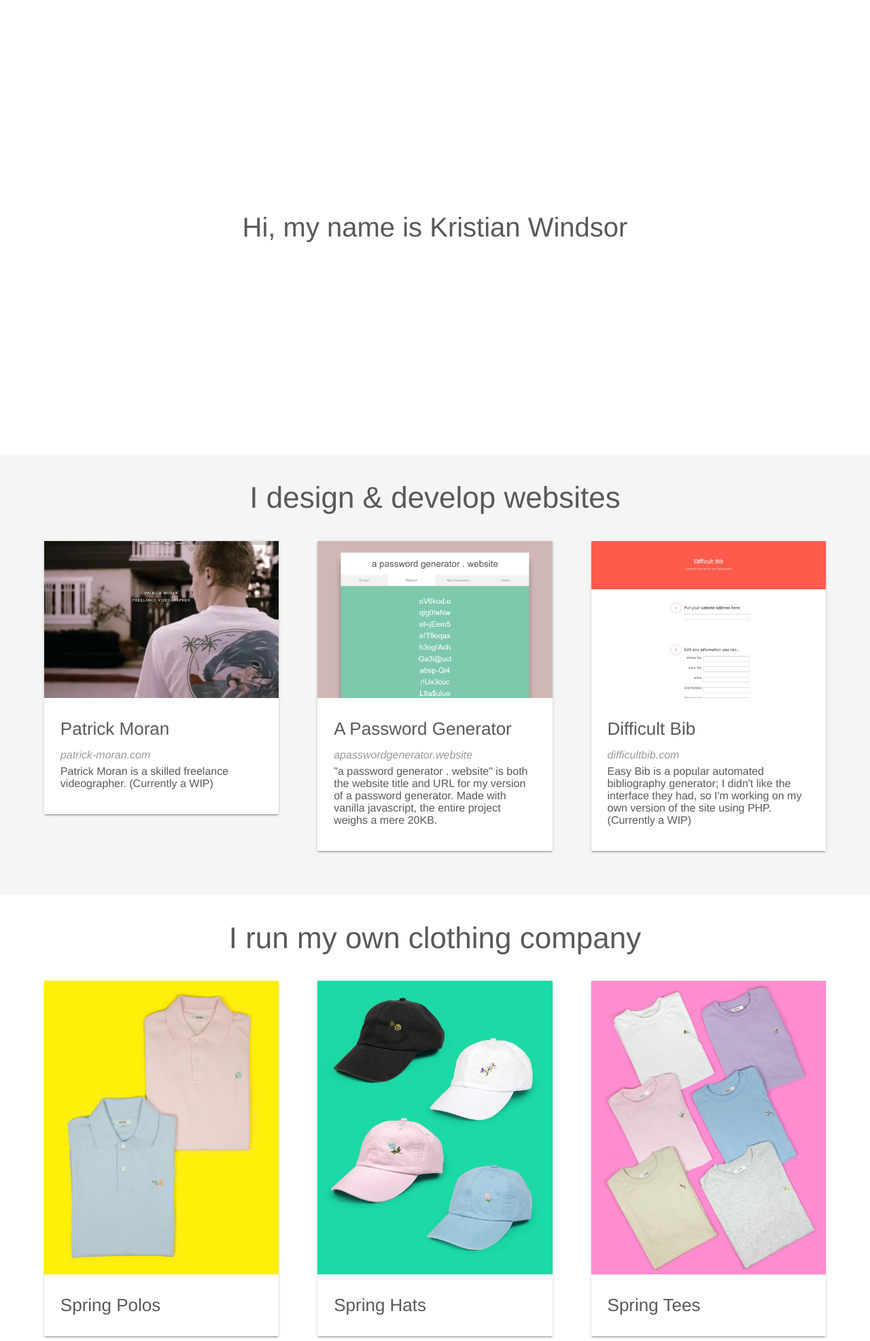
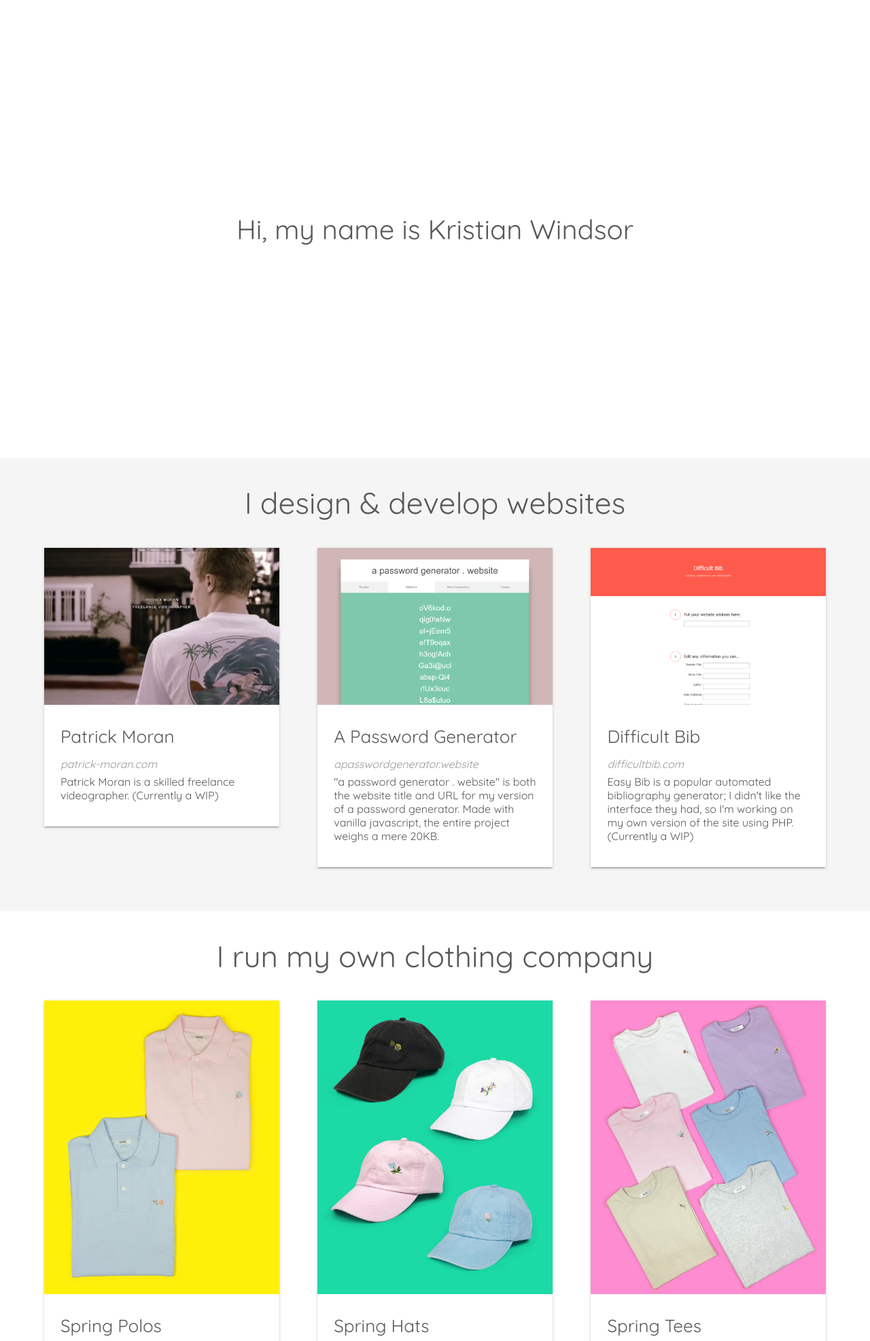
Before and after one commit to KristianWindsor/kristianwindsor.com, a PHP site: page / in a window 1280 px wide. Shown: the top 1973 px of the page at 68% size. Run offline with PHP 8.4, Linux system fonts and the light colour scheme; some web fonts are replaced.

Commit message:
added quicksand font

```diff
--- a/src/index.html
+++ b/src/index.html
@@ -5,6 +5,7 @@
 		<title>
 			Kristian Windsor
 		</title>
+		<link href="https://fonts.googleapis.com/css?family=Quicksand" rel="stylesheet">
 		<link rel="stylesheet" href="style.css">
 		<meta name="description" content="Kristian Windsor.">
 		<meta name="viewport" content="width=device-width,initial-scale=1.0">
--- a/src/style.css
+++ b/src/style.css
@@ -1,6 +1,6 @@
 body {
+  font-family: 'Quicksand', sans-serif;
   font-size: 20px;
-  font-family: Helvetica,Arial,sans-serif;
   color: #5a5959;
   margin: 0;
 }
```
